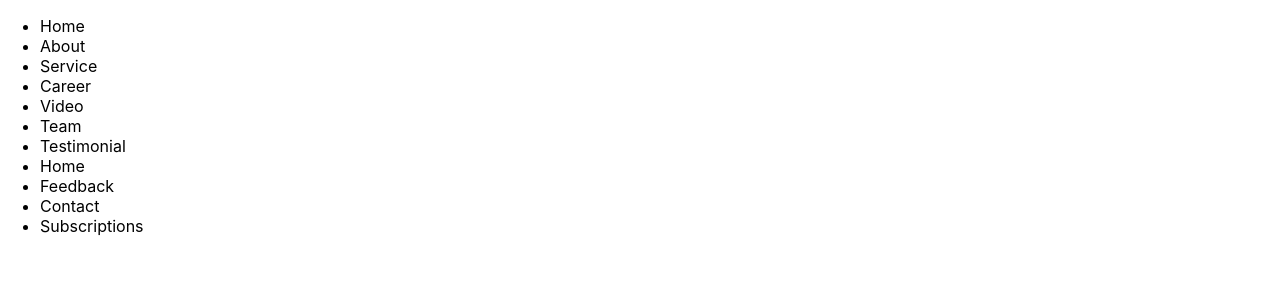
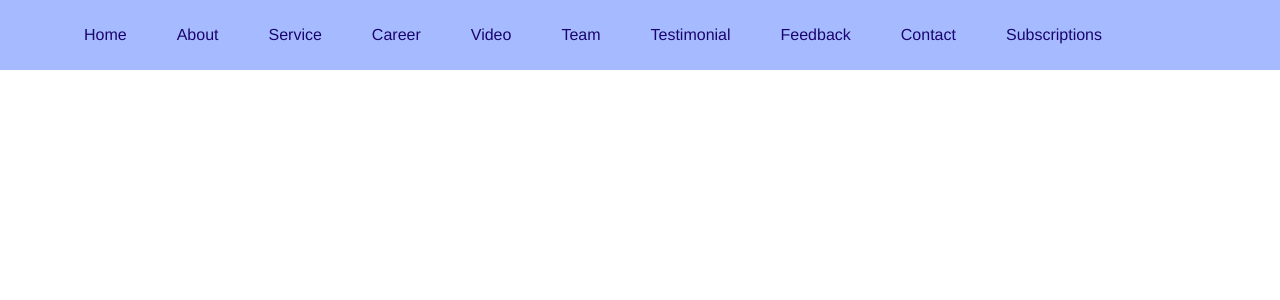
Before and after one commit to mayragann/CompanyPortfolio, a React (Create React App) app in the folder portfolio/: page / in a window 1280 px wide. Shown: the top 300 px of the page. Built offline with nearby package versions, Linux system fonts and the light colour scheme.

Commit message:
Added Styling for Navbar + Removed Extra Home list

```diff
--- a/portfolio/src/Components/Navbar/Navbar.css
+++ b/portfolio/src/Components/Navbar/Navbar.css
@@ -0,0 +1,29 @@
+.navbar-main{
+    background-color: #a6bbff ;
+    width:100%;
+    height: 70px;
+    display: flex;
+    align-items: center;
+    text-align: center;
+    justify-content: right;
+
+
+}
+
+.navbar-main ul{
+    display: flex;
+    margin-right: 10%;
+
+}
+
+.navbar-main ul li{
+    list-style-type: none;
+    margin-right: 50px;
+    color: rgb(26, 4, 110);
+    cursor: pointer;
+    font-family: 'Franklin Gothic Medium', 'Arial Narrow', Arial, sans-serif ;
+}
+.navbar-main ul li:hover{
+    color: #5a678f;
+
+}
--- a/portfolio/src/Components/Navbar/Navbar.jsx
+++ b/portfolio/src/Components/Navbar/Navbar.jsx
@@ -1,4 +1,5 @@
 import React from "react";
+import './Navbar.css';
 
 const Navbar = () => {
 
@@ -28,9 +29,6 @@ const Navbar = () => {
                     Testimonial
                 </li>
                 <li className="nav-item">
-                    Home
-                </li>
-                <li className="nav-item">
                     Feedback
                 </li>
                 <li className="nav-item">
```
